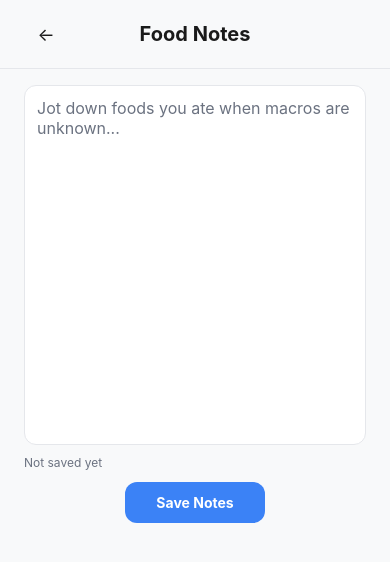
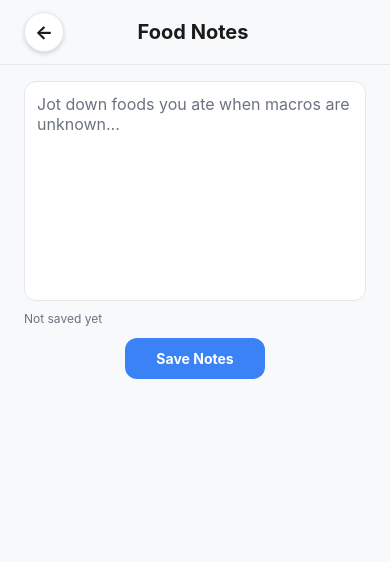
Before and after one commit to mullermatej/food-tracker-mobile-app, a React Native app: screen /FoodNotes in a window 390 px wide. Shown: the top 562 px of the page. Built offline with nearby package versions, Linux system fonts and the light colour scheme.

Commit message:
style: refactor header components in HomeScreen and FoodNotesScreen for improved layout and accessibility

```diff
--- a/App.js
+++ b/App.js
@@ -260,7 +260,10 @@ function HomeScreen({ navigation, route, isDarkMode, setIsDarkMode }) {
             contentContainerStyle={globalStyles.content}
             showsVerticalScrollIndicator={false}
           >
-            <TodayHeader onSettingsPress={openSettings} onNotesPress={openFoodNotes} />
+            <TodayHeader
+              onSettingsPress={openSettings}
+              onNotesPress={openFoodNotes}
+            />
 
             <NutritionCard todayData={todayData} />
 
--- a/src/components/FavouritesScreen.js
+++ b/src/components/FavouritesScreen.js
@@ -119,12 +119,21 @@ export const FavouritesScreen = ({ navigation }) => {
       justifyContent: "space-between",
     },
     backHit: {
-      width: 36,
-      height: 36,
+      width: 40,
+      height: 40,
       alignItems: "center",
       justifyContent: "center",
+      borderRadius: 22,
+      backgroundColor: theme.cardBackground,
+      borderWidth: 1,
+      borderColor: theme.border,
+      shadowColor: theme.shadow,
+      shadowOffset: { width: 0, height: 2 },
+      shadowOpacity: 0.15,
+      shadowRadius: 4,
+      elevation: 3,
     },
-    backText: { fontSize: 18, color: theme.text },
+    backText: { fontSize: 19, fontWeight: "700", color: theme.text },
     title: {
       fontSize: 20,
       fontWeight: "700",
@@ -257,12 +266,19 @@ export const FavouritesScreen = ({ navigation }) => {
     <SafeAreaView style={styles.container}>
       <View style={styles.header}>
         <View style={styles.headerRow}>
-          <TouchableOpacity
-            style={styles.backHit}
+          <Pressable
+            style={({ pressed }) => [
+              styles.backHit,
+              pressed && { backgroundColor: theme.primary + "10" },
+            ]}
             onPress={() => navigation.goBack()}
+            android_ripple={{ color: theme.primary + "20", borderless: false }}
+            hitSlop={{ top: 8, bottom: 8, left: 8, right: 8 }}
+            accessibilityRole="button"
+            accessibilityLabel="Go back"
           >
             <Text style={styles.backText}>←</Text>
-          </TouchableOpacity>
+          </Pressable>
           <Text style={styles.title}>Favourites</Text>
           <View style={{ width: 36 }} />
         </View>
--- a/src/components/FoodNotesScreen.js
+++ b/src/components/FoodNotesScreen.js
@@ -8,6 +8,7 @@ import {
   Platform,
   Keyboard,
   TouchableWithoutFeedback,
+  Pressable,
 } from "react-native";
 import { SafeAreaView } from "react-native-safe-area-context";
 import { useTheme } from "../context/ThemeContext";
@@ -74,13 +75,22 @@ export const FoodNotesScreen = ({ navigation }) => {
       justifyContent: "space-between",
     },
     backHit: {
-      width: 44,
-      height: 44,
+      width: 40,
+      height: 40,
       alignItems: "center",
       justifyContent: "center",
       borderRadius: 22,
+      backgroundColor: theme.cardBackground,
+      borderWidth: 1,
+      borderColor: theme.border,
+      // subtle shadow/glow
+      shadowColor: theme.shadow,
+      shadowOffset: { width: 0, height: 2 },
+      shadowOpacity: 0.15,
+      shadowRadius: 4,
+      elevation: 3,
     },
-    backText: { fontSize: 18, color: theme.text },
+    backText: { fontSize: 19, fontWeight: "700", color: theme.text },
     title: {
       fontSize: 20,
       fontWeight: "700",
@@ -103,8 +113,7 @@ export const FoodNotesScreen = ({ navigation }) => {
       backgroundColor: theme.cardBackground,
       textAlignVertical: "top",
       fontSize: 16,
-      // Bounded height instead of filling the entire screen
-      minHeight: 360,
+      minHeight: 220,
       maxHeight: 360,
     },
     metaRow: {
@@ -131,13 +140,19 @@ export const FoodNotesScreen = ({ navigation }) => {
   return (
     <SafeAreaView style={styles.container}>
       <View style={styles.header}>
-        <TouchableOpacity
-          style={styles.backHit}
+        <Pressable
+          style={({ pressed }) => [
+            styles.backHit,
+            pressed && { backgroundColor: theme.primary + "10" },
+          ]}
           onPress={() => navigation.goBack()}
+          android_ripple={{ color: theme.primary + "20", borderless: false }}
           hitSlop={{ top: 8, bottom: 8, left: 8, right: 8 }}
+          accessibilityRole="button"
+          accessibilityLabel="Go back"
         >
           <Text style={styles.backText}>←</Text>
-        </TouchableOpacity>
+        </Pressable>
         <Text style={styles.title}>Food Notes</Text>
         <View style={{ width: 44 }} />
       </View>
```
